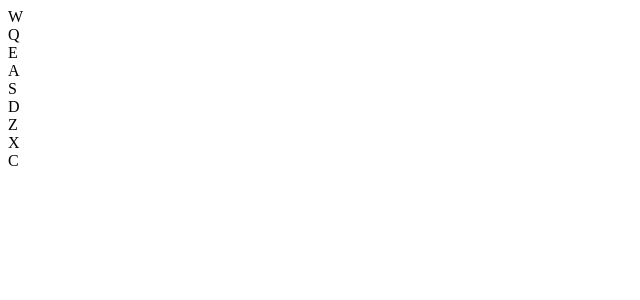
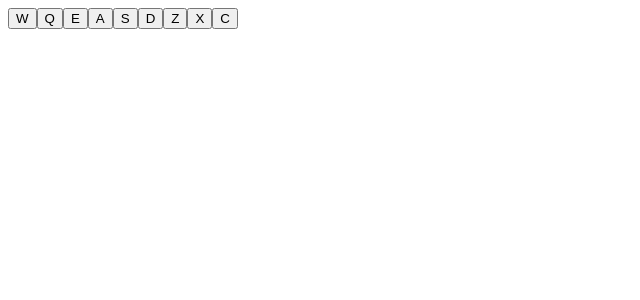
Before and after one commit to MFarabi619/key-sounds, a React (Vite) app: page / in a window 1280 px wide. Shown: the top 300 px of the page, without its empty margins (0-640 px from the left). Built offline with nearby package versions, Linux system fonts and the light colour scheme.

Commit message:
Changed 'drum-pad' elements from divs to buttons

```diff
--- a/src/App.jsx
+++ b/src/App.jsx
@@ -7,15 +7,15 @@ function App() {
     <div className="App">
       <container id="drum-machine">
         <container id="display">
-          <div className="drum-pad" id="Heater 1"><audio className="clip" id="W" src="https://s3.amazonaws.com/freecodecamp/drums/Heater-1.mp3"></audio> W</div>
-          <div className="drum-pad" id="Heater 2"><audio className="clip" id="Q" src="https://s3.amazonaws.com/freecodecamp/drums/Heater-2.mp3"></audio> Q</div>
-          <div className="drum-pad" id="Heater 3"><audio className="clip" id="E" src="https://s3.amazonaws.com/freecodecamp/drums/Heater-3.mp3"></audio> E</div>
-          <div className="drum-pad" id="Heater 4"><audio className="clip" id="A" src=""></audio> A</div>
-          <div className="drum-pad" id="Clap"><audio className="clip" id="S" src=""></audio> S</div>
-          <div className="drum-pad" id="Open-HH"><audio className="clip" id="D" src=""></audio> D</div>
-          <div className="drum-pad" id="Kick-n'-Hat"><audio className="clip" id="Z" src=""></audio> Z</div>
-          <div className="drum-pad" id="Kick"><audio className="clip" id="X" src=""></audio> X</div>
-          <div className="drum-pad" id="Closed-HH"><audio className="clip" id="C" src=""></audio> C</div>
+          <button className="drum-pad" id="Heater 1"><audio className="clip" id="W" src="https://s3.amazonaws.com/freecodecamp/drums/Heater-1.mp3"></audio> W</button>
+          <button className="drum-pad" id="Heater 2"><audio className="clip" id="Q" src="https://s3.amazonaws.com/freecodecamp/drums/Heater-2.mp3"></audio> Q</button>
+          <button className="drum-pad" id="Heater 3"><audio className="clip" id="E" src="https://s3.amazonaws.com/freecodecamp/drums/Heater-3.mp3"></audio> E</button>
+          <button className="drum-pad" id="Heater 4"><audio className="clip" id="A" src="https://s3.amazonaws.com/freecodecamp/drums/Heater-4_1.mp3"></audio> A</button>
+          <button className="drum-pad" id="Clap"><audio className="clip" id="S" src="https://s3.amazonaws.com/freecodecamp/drums/Heater-6.mp3"></audio> S</button>
+          <button className="drum-pad" id="Open-HH"><audio className="clip" id="D" src="https://s3.amazonaws.com/freecodecamp/drums/Dsc_Oh.mp3"></audio> D</button>
+          <button className="drum-pad" id="Kick-n'-Hat"><audio className="clip" id="Z" src="https://s3.amazonaws.com/freecodecamp/drums/Kick_n_Hat.mp3"></audio> Z</button>
+          <button className="drum-pad" id="Kick"><audio className="clip" id="X" src="https://s3.amazonaws.com/freecodecamp/drums/RP4_KICK_1.mp3"></audio> X</button>
+          <button className="drum-pad" id="Closed-HH"><audio className="clip" id="C" src="https://s3.amazonaws.com/freecodecamp/drums/Cev_H2.mp3"></audio> C</button>
         </container></container>
     </div>
   )
```
